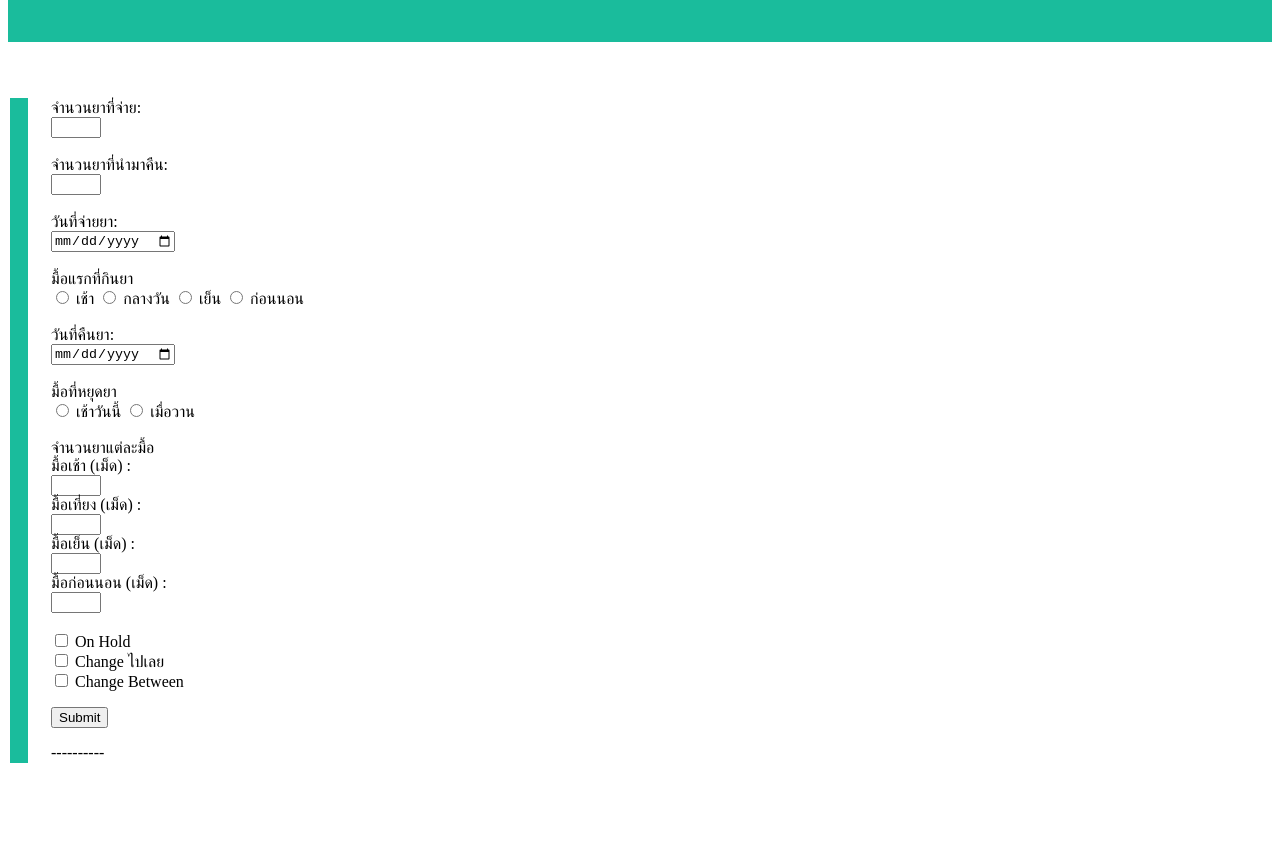
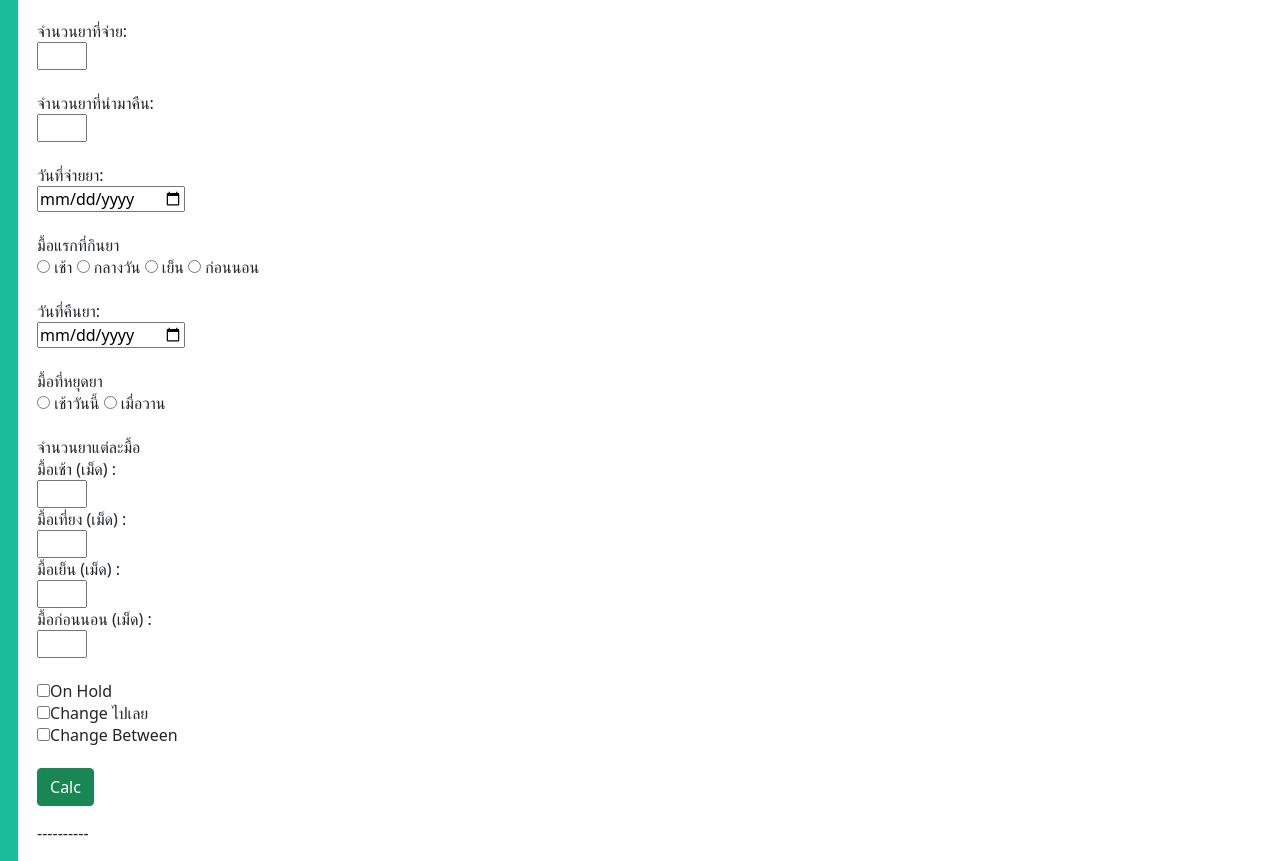
Before and after one commit to crahelper/crahelper, a plain HTML site: page index.html in a window 1280 px wide. Shown: the part 127-988 px from the top of the page. Before the commit the page ends 900 px from the top, so only its background shows below. Drawn offline with nearby package versions, Linux system fonts and the light colour scheme.

Commit message:
test 4th HTML

```diff
--- a/index.html
+++ b/index.html
@@ -1,6 +1,7 @@
 <header>
     <script src="crahelperApp.js"></script>
     <title>CRA Helper Website</title>
+    <link href="https://cdn.jsdelivr.net/npm/bootstrap@5.0.2/dist/css/bootstrap.min.css" rel="stylesheet" integrity="sha384-EVSTQN3/azprG1Anm3QDgpJLIm9Nao0Yz1ztcQTwFspd3yD65VohhpuuCOmLASjC" crossorigin="anonymous">
     <style type="text/css">
         .header {
             padding: 30px;
@@ -24,6 +25,7 @@
             <td class="fronttab">&emsp;</td>
             <td>&emsp;</td>
             <td>
+                <br>
                 <label>จำนวนยาที่จ่าย:</label><br>
                 <input type="number" id="amtDrugPay" width="5" style="width: 50px;"><br><br>
                 <label>จำนวนยาที่นำมาคืน:</label><br>
@@ -186,16 +188,15 @@
                         </td>
                     </tr>
                 </table>
-                <br>
+                <br><br>
+                <p><button type="button" class="btn btn-success">Calc</button></p>
 
-                <p><input type="button" value="Submit" onclick="calPercentCompliance();" /></p>
 
                 <p id="variable"></p>
                 <p id="compliance">----------</p>
 
             </td>
         </tr>
-    <br><br><br>
     </table>
 
 </body>
```
